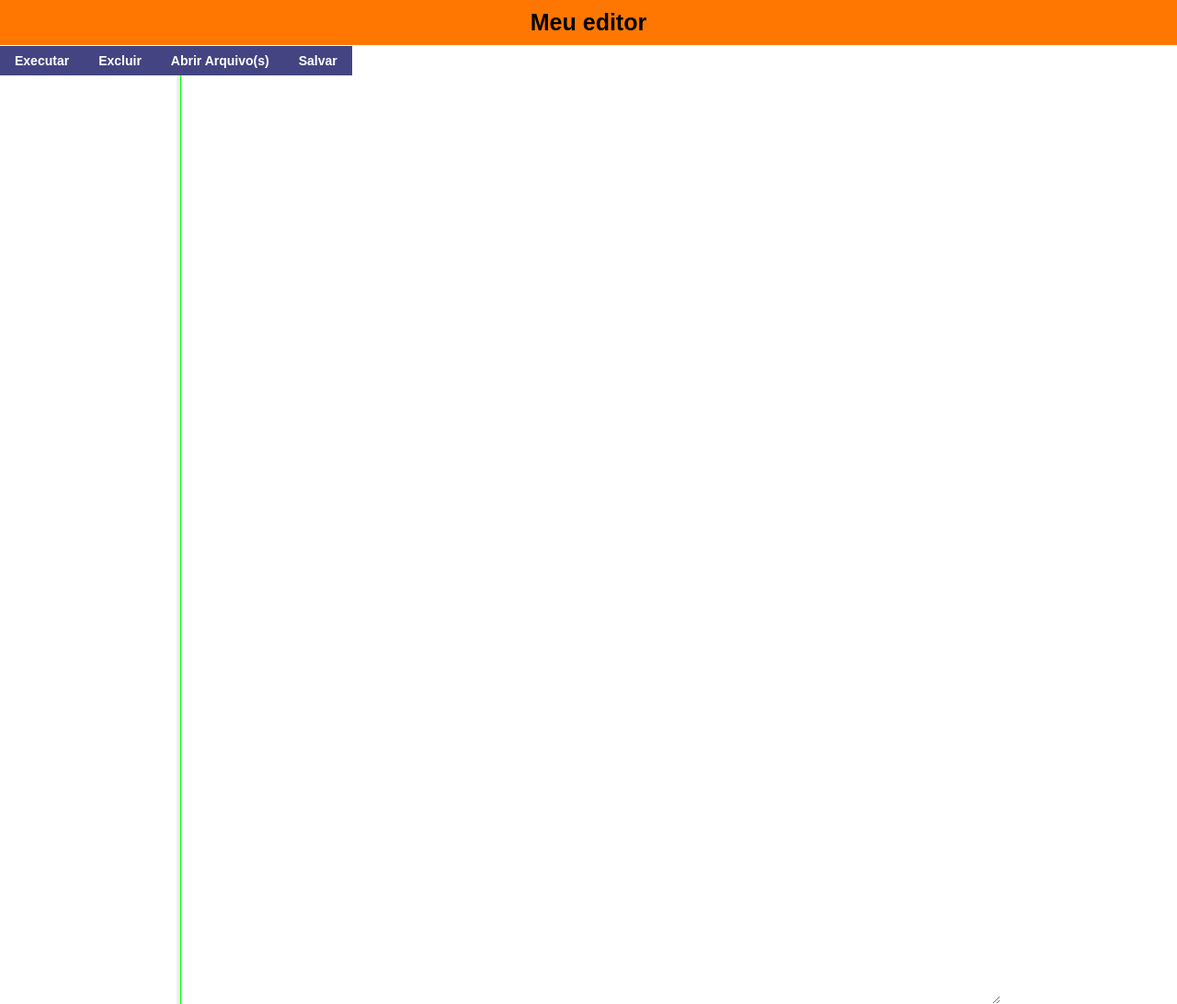
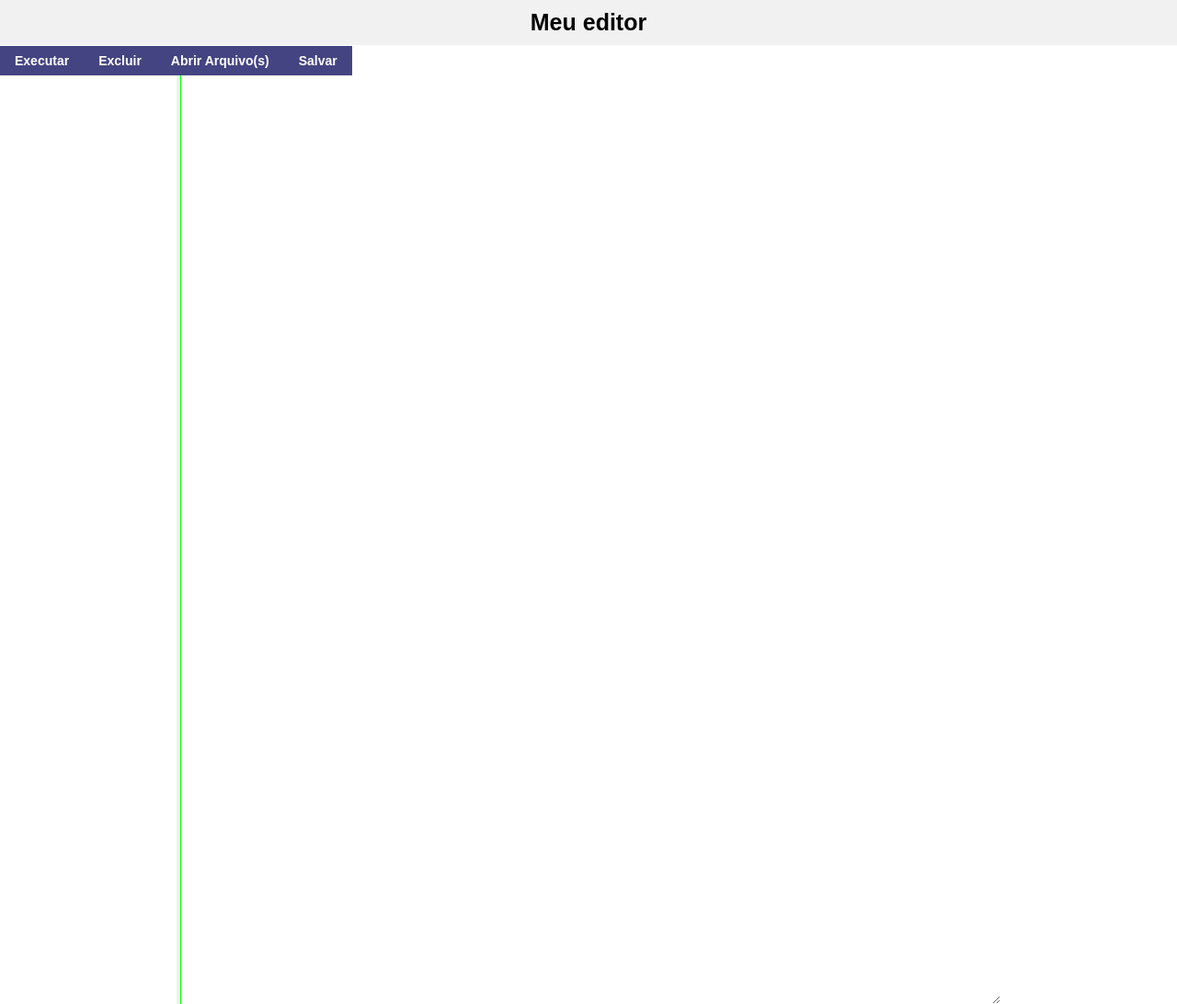
Before and after one commit to Cabuloso21/meu-editor, a plain HTML site: page index.html in a window 1280 px wide. Shown: the whole page at 92% size. Drawn offline with Linux system fonts and the light colour scheme.

Commit message:
Update index.html

```diff
--- a/index.html
+++ b/index.html
@@ -12,7 +12,7 @@
 
     .logo {
       color: Black;
-     background: #FF7700;
+     background: #f1f1f1;
       padding: 10px;
       font-size: 25px;
       font-weight: bold;
```
